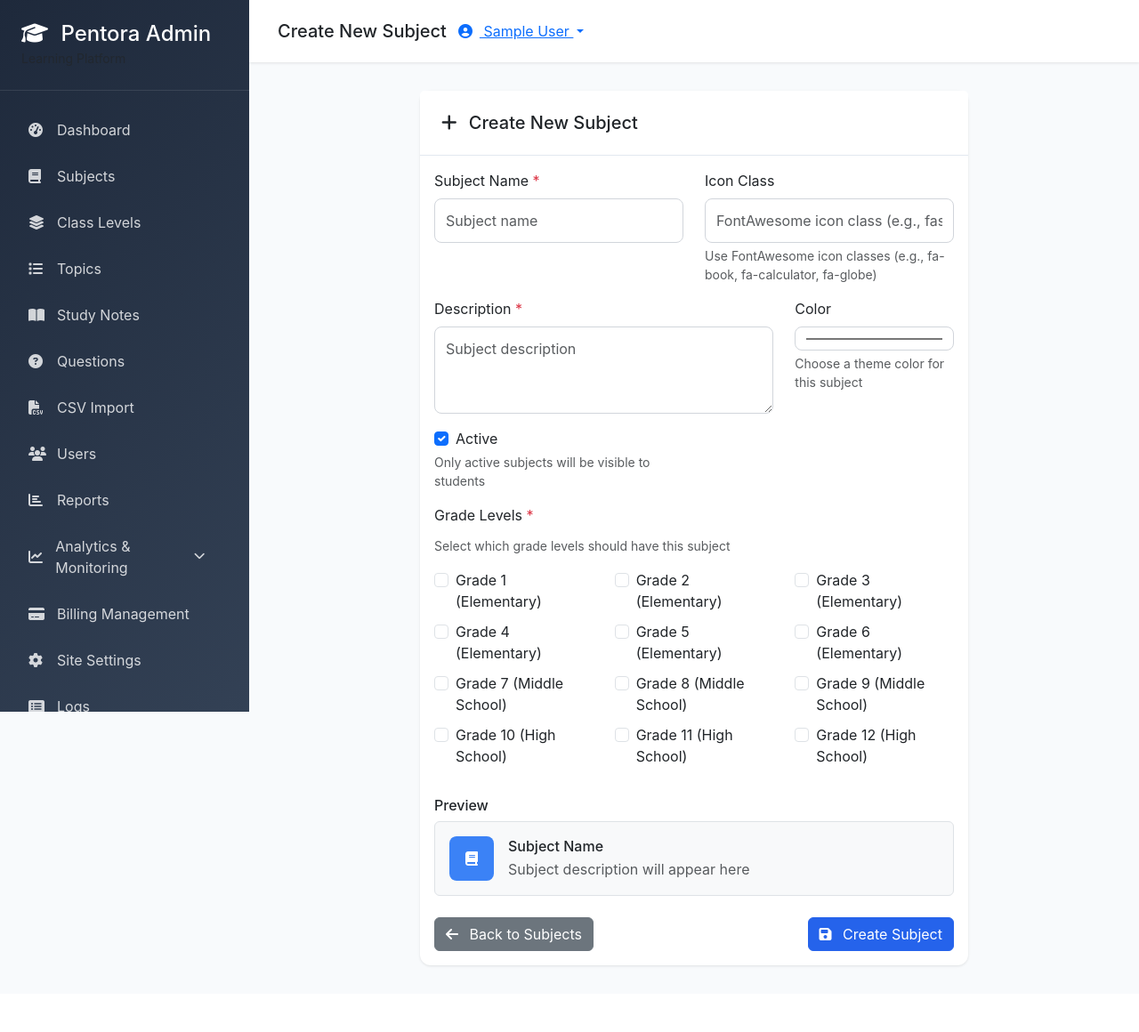
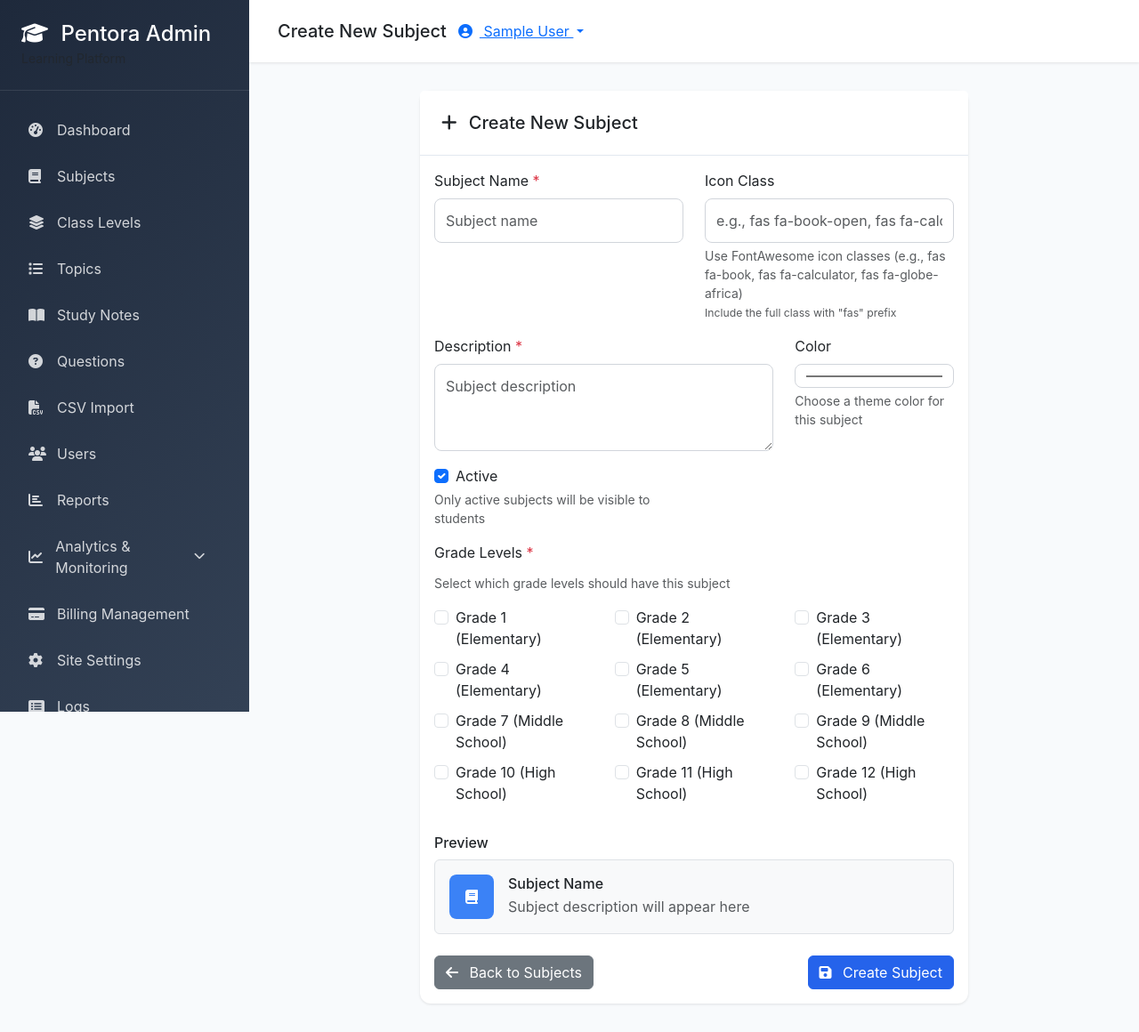
Before and after one commit to Ricas2410/Mentora, a Django app: page /my-admin/subjects/create/ in a window 1280 px wide. Shown: the whole page at 89% size. Before the commit the page ends 1087 px from the top, so only its background shows below. Run offline with Django 5.2, Linux system fonts and the light colour scheme; the visitor is signed in with stand-in values (Sample User, id 1); data comes from the database, SQL or seed files in the repository; data that the repository does not hold is empty; some libraries are stand-ins or nearby versions.

Commit message:
🎯 CRITICAL ICON FIX: FontAwesome icons showing as text instead of icons
🚨 Root Cause Fixed:
- Dashboard template was displaying {{ subject.icon }} as raw text instead of HTML <i> elements
- FontAwesome class names like 'fas fa-book-open' were showing as text to users
- Icons weren't rendering because they weren't wrapped in proper HTML tags

✅ Complete Icon Implementation:
- Fixed dashboard template to render FontAwesome icons properly with <i> tags
- Added intelligent detection for FontAwesome classes (fas, far, fab prefixes)
- Maintained emoji fallbacks for subjects without FontAwesome icons
- Updated admin form guidance with correct FontAwesome syntax

🎨 Dashboard Icon Rendering:
- Before: 'fas fa-book-open' displayed as text
- After: Proper FontAwesome book icon displayed
- Smart detection: If icon contains 'fa-', wrap in <i class='...'></i>
- Fallback: If no FontAwesome class, display as emoji or text

 Admin Form Improvements:
- Updated help text to show correct FontAwesome syntax (fas fa-book, not fa-book)
- Improved placeholder examples with full class names
- Enhanced JavaScript preview to handle full FontAwesome classes
- Better form validation and preview functionality

 Icon Examples Fixed:
- Mathematics: fas fa-calculator   calculator icon
- English: fas fa-book-open   book icon
- Science: fas fa-flask   flask icon
- Social Studies: fas fa-globe-africa   globe icon
- French: fas fa-language   flag icon
- ICT: fas fa-laptop-code   laptop icon

This completely fixes the icon display issue where users were seeing FontAwesome class names as text instead of beautiful icons in the dashboard and subject cards.

```diff
--- a/admin_panel/forms.py
+++ b/admin_panel/forms.py
@@ -173,7 +173,7 @@ class SubjectForm(forms.ModelForm):
         widgets = {
             'name': forms.TextInput(attrs={'class': 'form-control', 'placeholder': 'Subject name'}),
             'description': forms.Textarea(attrs={'class': 'form-control', 'rows': 3, 'placeholder': 'Subject description'}),
-            'icon': forms.TextInput(attrs={'class': 'form-control', 'placeholder': 'FontAwesome icon class (e.g., fas fa-book)'}),
+            'icon': forms.TextInput(attrs={'class': 'form-control', 'placeholder': 'e.g., fas fa-book-open, fas fa-calculator, fas fa-flask'}),
             'color': forms.TextInput(attrs={'class': 'form-control', 'type': 'color'}),
             'is_active': forms.CheckboxInput(attrs={'class': 'form-check-input'}),
         }
--- a/templates/admin_panel/create_subject.html
+++ b/templates/admin_panel/create_subject.html
@@ -34,7 +34,8 @@
                             </label>
                             {{ form.icon }}
                             <div class="form-text">
-                                Use FontAwesome icon classes (e.g., fa-book, fa-calculator, fa-globe)
+                                Use FontAwesome icon classes (e.g., fas fa-book, fas fa-calculator, fas fa-globe-africa)
+                                <br><small class="text-muted">Include the full class with "fas" prefix</small>
                             </div>
                             {% if form.icon.errors %}
                                 <div class="text-danger small">{{ form.icon.errors.0 }}</div>
@@ -165,8 +166,13 @@ document.addEventListener('DOMContentLoaded', function() {
         previewDescription.textContent = descriptionInput.value || 'Subject description will appear here';
 
         // Update icon
-        const iconClass = iconInput.value || 'fa-book';
-        previewIconElement.className = `fas ${iconClass}`;
+        const iconClass = iconInput.value || 'fas fa-book';
+        // If the input already contains 'fas', use it as is, otherwise add 'fas' prefix
+        if (iconClass.includes('fas ') || iconClass.includes('far ') || iconClass.includes('fab ')) {
+            previewIconElement.className = iconClass;
+        } else {
+            previewIconElement.className = `fas ${iconClass}`;
+        }
 
         // Update color
         const color = colorInput.value || '#3B82F6';
--- a/templates/core/dashboard.html
+++ b/templates/core/dashboard.html
@@ -926,7 +926,11 @@ document.addEventListener('DOMContentLoaded', function() {
                     <div class="subject-header">
                         <div class="subject-icon" style="background: {{ subject_data.subject.color }}20; color: {{ subject_data.subject.color }};">
                             {% if subject_data.subject.icon %}
-                                {{ subject_data.subject.icon }}
+                                {% if 'fa-' in subject_data.subject.icon %}
+                                    <i class="{{ subject_data.subject.icon }}"></i>
+                                {% else %}
+                                    {{ subject_data.subject.icon }}
+                                {% endif %}
                             {% else %}
                                 {% if 'math' in subject_data.subject.name|lower or 'calculator' in subject_data.subject.name|lower %}
                                     🧮
```
Also changed, not shown: templates/admin_panel/edit_subject.html (+9 -3 lines).
